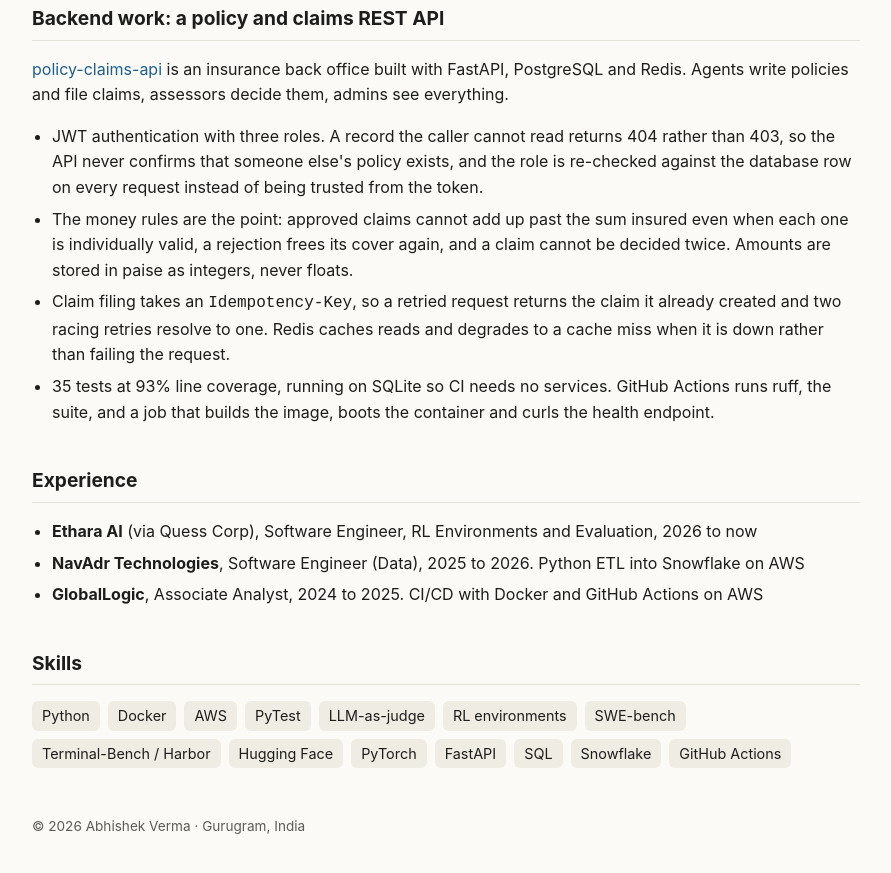
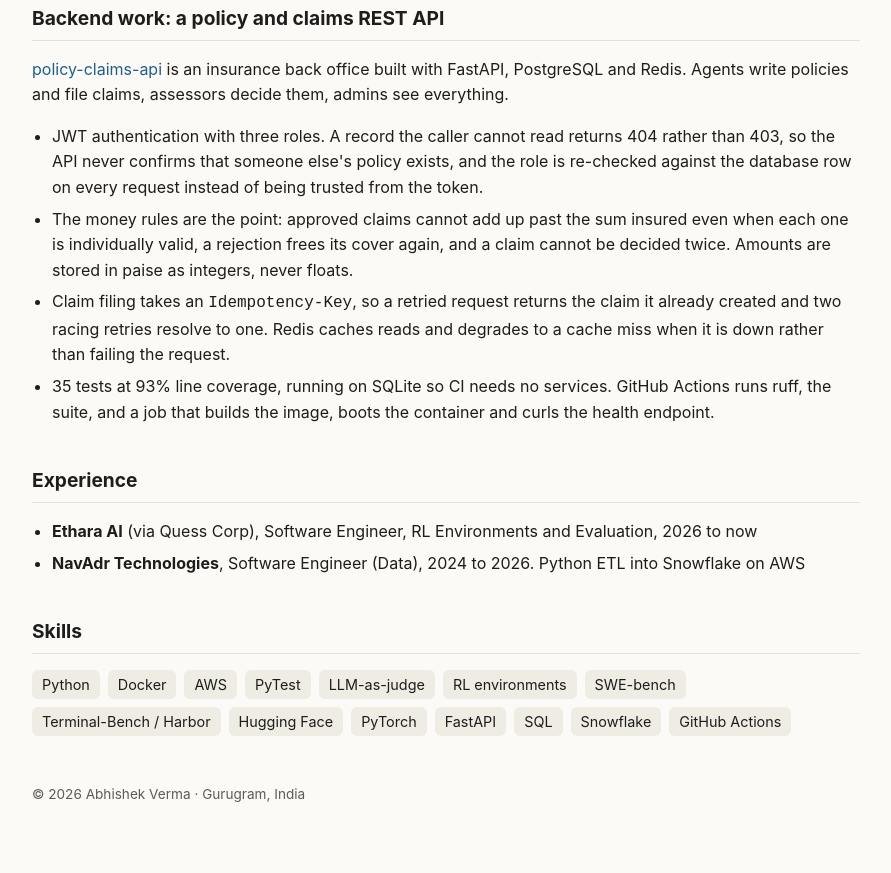
Before and after one commit to abhishekcpp007/abhishekcpp007.github.io, a plain HTML site: page index.html in a window 1280 px wide. Shown: the part 3036-3909 px from the top of the page, without its empty margins (194-1085 px from the left). Drawn offline with Linux system fonts and the light colour scheme.

Commit message:
Remove GlobalLogic, NavAdr from 2024

```diff
--- a/index.html
+++ b/index.html
@@ -154,8 +154,7 @@ footer{margin-top:48px;color:var(--muted);font-size:.85rem}
   <h2>Experience</h2>
   <ul>
     <li><strong>Ethara AI</strong> (via Quess Corp), Software Engineer, RL Environments and Evaluation, 2026 to now</li>
-    <li><strong>NavAdr Technologies</strong>, Software Engineer (Data), 2025 to 2026. Python ETL into Snowflake on AWS</li>
-    <li><strong>GlobalLogic</strong>, Associate Analyst, 2024 to 2025. CI/CD with Docker and GitHub Actions on AWS</li>
+    <li><strong>NavAdr Technologies</strong>, Software Engineer (Data), 2024 to 2026. Python ETL into Snowflake on AWS</li>
   </ul>
 </section>
 
```
